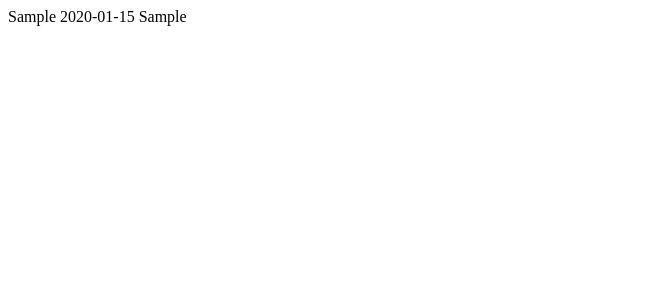
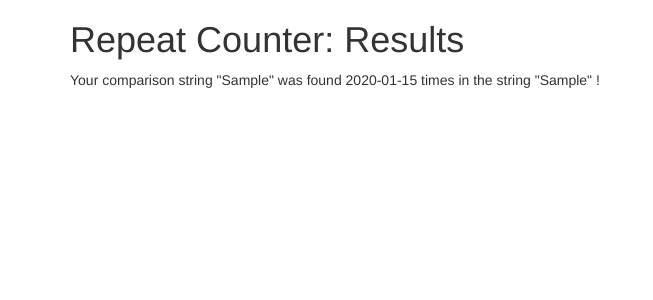
Before and after one commit to anthonybottemiller/repeat-counter, a PHP site: template views/result.html.twig in a window 1280 px wide. Shown: the top 300 px of the page, without its empty margins (0-653 px from the left). Run offline with PHP 8.4, Linux system fonts and the light colour scheme; the template is opened without the code that fills it: most values are stand-ins (such as "Sample title", 1, 10 or a date in 2020); some libraries are stand-ins or nearby versions.

Commit message:
adds content and formatting to twig template results

```diff
--- a/views/result.html.twig
+++ b/views/result.html.twig
@@ -1,3 +1,14 @@
-{{comparisonString}}
-{{timesFound}}
-{{inputString}}
+<!DOCTYPE html>
+<html>
+<head>
+  <link rel="stylesheet" type="text/css" href="https://maxcdn.bootstrapcdn.com/bootstrap/3.3.7/css/bootstrap.min.css">
+  <link rel="stylesheet" type="text/css" href="css/styles.css">
+  <title>Repeat Counter</title>
+</head>
+<body>
+  <div class="container">
+    <h1>Repeat Counter: Results</h1>
+    <p>Your comparison string "{{comparisonString}}" was found {{timesFound}} times in the string "{{inputString}}" !</p>
+  </div>
+</body>
+</html>
```
